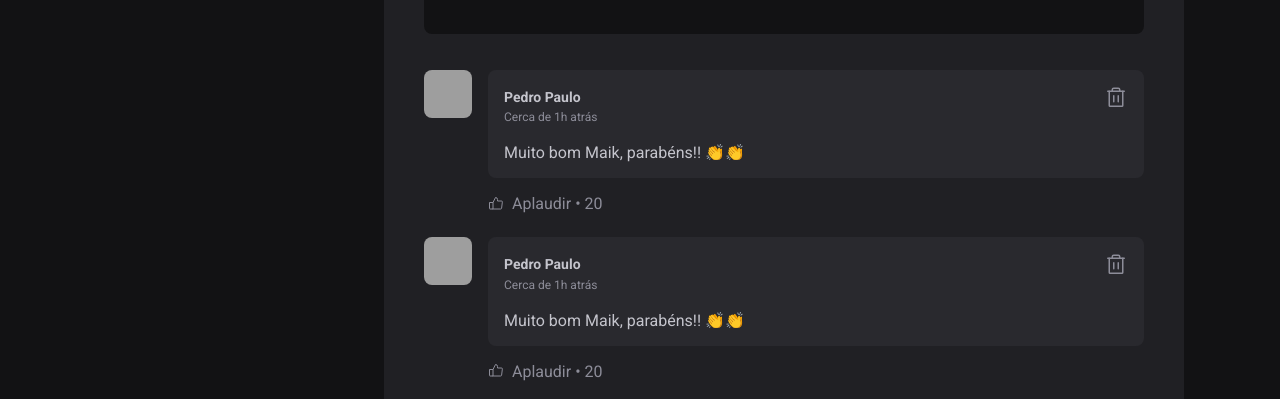
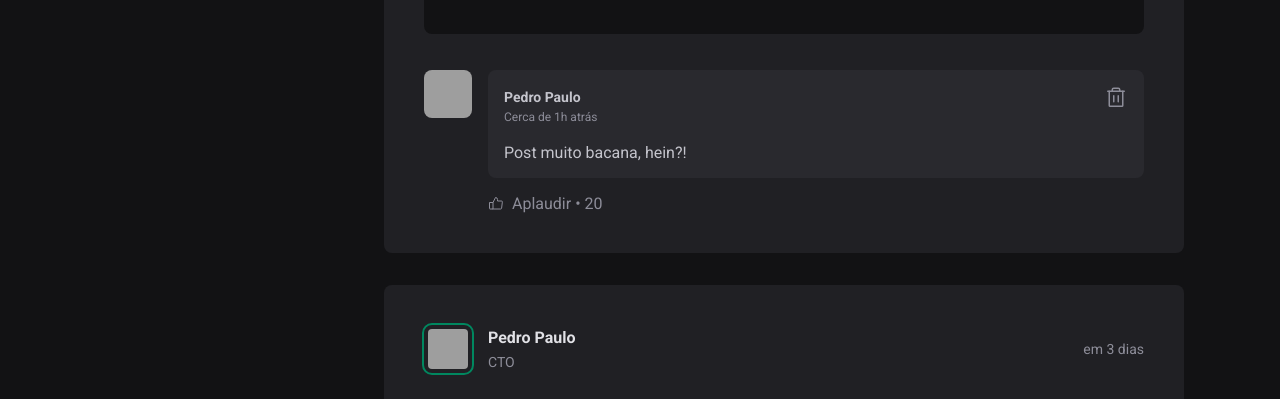
Before and after one commit to PedroPauloBrCalazans/Social-Feed, a React (Vite) app: page / in a window 1280 px wide. Shown: the part 545-944 px from the top of the page. Built offline with nearby package versions, Linux system fonts and the light colour scheme; grey boxes are pictures that could not be loaded.

Commit message:
feat: Add estado + inserindo comentários + add keys.

```diff
--- a/src/App.jsx
+++ b/src/App.jsx
@@ -55,6 +55,7 @@
           {posts.map((post) => {
             return (
               <Post
+                key={post.id}
                 author={post.author}
                 content={post.content}
                 publishedAt={post.publishedAt}
--- a/src/components/Comment.jsx
+++ b/src/components/Comment.jsx
@@ -2,7 +2,7 @@
 import styles from "./Comment.module.css";
 import { Avatar } from "./Avatar";
 
-export function Comment() {
+export function Comment({ content }) {
   return (
     <div className={styles.comment}>
       <Avatar
@@ -25,7 +25,7 @@
             </button>
           </header>
 
-          <p>Muito bom Maik, parabéns!! 👏👏</p>
+          <p>{content}</p>
         </div>
 
         <footer>
--- a/src/components/Post.jsx
+++ b/src/components/Post.jsx
@@ -1,10 +1,15 @@
+import { useState } from "react";
 import { format, formatDistanceToNow } from "date-fns";
+import { ptBR } from "date-fns/locale";
+
 import { Avatar } from "./Avatar";
 import { Comment } from "./Comment";
 import styles from "./Post.module.css";
-import { ptBR } from "date-fns/locale";
 
 export function Post({ author, content, publishedAt }) {
+  const [comments, setComments] = useState(["Post muito bacana, hein?!"]);
+  const [newCommentText, setNewCommentText] = useState("");
+
   const dateFormatted = format(publishedAt, "d 'de' LLLL 'às' HH:mm'h'", {
     locale: ptBR,
   });
@@ -13,6 +18,17 @@
     locale: ptBR,
     addSuffix: true,
   });
+
+  function handleCreateNewComment() {
+    event.preventDefault();
+
+    setComments([...comments, newCommentText]);
+    setNewCommentText("");
+  }
+
+  function handleNewCommentChange() {
+    setNewCommentText(event.target.value);
+  }
 
   return (
     <article className={styles.post}>
@@ -33,10 +49,10 @@
       <div className={styles.content}>
         {content.map((line) => {
           if (line.type === "paragraph") {
-            return <p>{line.content}</p>;
+            return <p key={line.content}>{line.content}</p>;
           } else if (line.type === "link") {
             return (
-              <p>
+              <p key={line.content}>
                 <a href="#">{line.content}</a>
               </p>
             );
@@ -48,10 +64,15 @@
         </p>
       </div>
 
-      <form className={styles.commentForm}>
+      <form onSubmit={handleCreateNewComment} className={styles.commentForm}>
         <strong>Deixe seu feedback</strong>
 
-        <textarea placeholder="Deixe seu comentário" />
+        <textarea
+          name="comment"
+          placeholder="Deixe seu comentário"
+          onChange={handleNewCommentChange}
+          value={newCommentText}
+        />
 
         <footer>
           <button type="submit">Publicar</button>
@@ -59,9 +80,9 @@
       </form>
 
       <div className={styles.commentList}>
-        <Comment />
-        <Comment />
-        <Comment />
+        {comments.map((comment) => {
+          return <Comment key={comment} content={comment} />;
+        })}
       </div>
     </article>
   );
```
